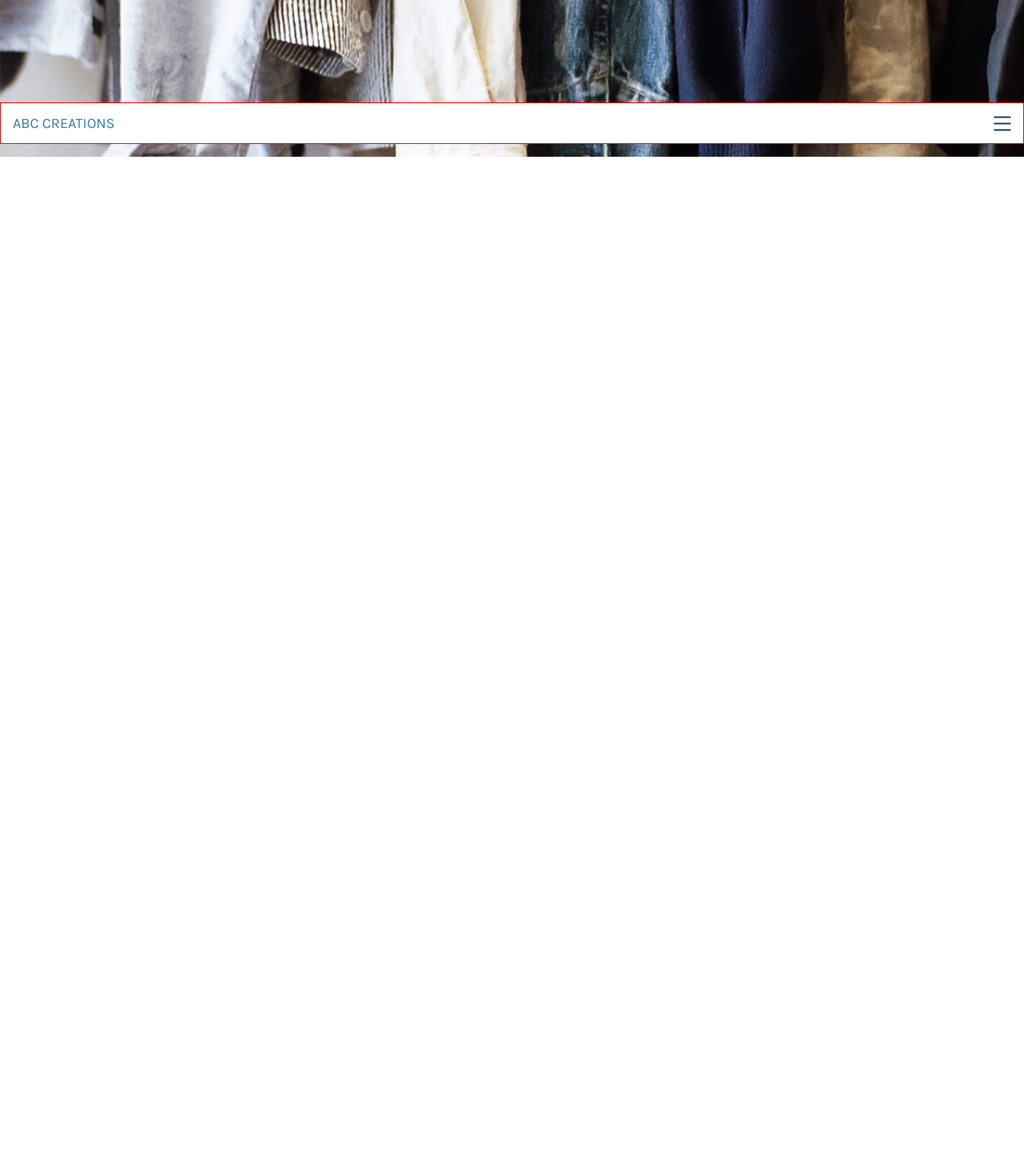
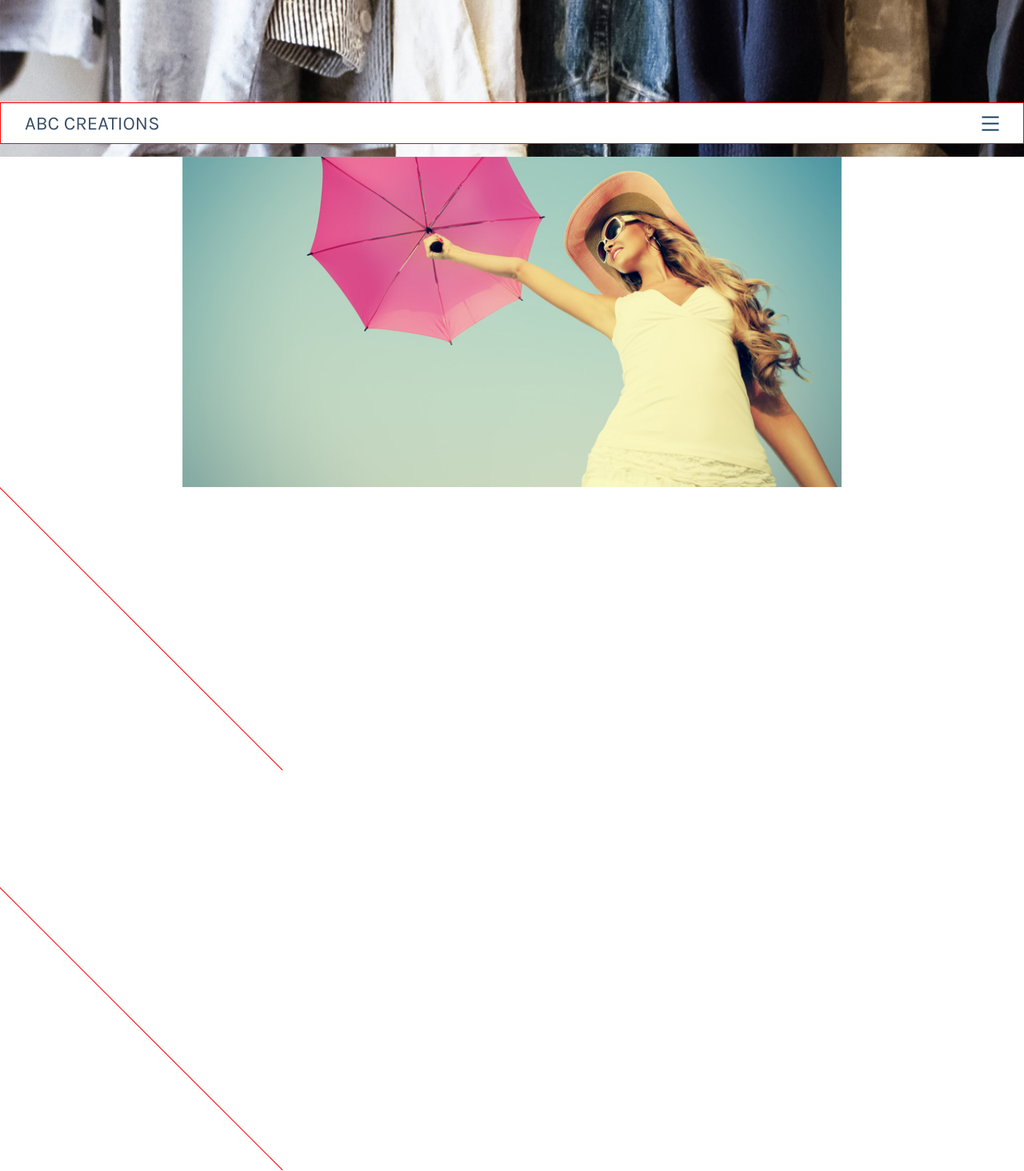
Before and after one commit to febbraiod/V-V-chal, a plain HTML site: page index.html in a window 1280 px wide. Shown: the part 620-2084 px from the top of the page at 80% size. Before the commit the page ends 816 px from the top, so only its background shows below. Drawn offline with nearby package versions, Linux system fonts and the light colour scheme.

Commit message:
add secondary image and prelim diagonal lines

```diff
--- a/css/app.css
+++ b/css/app.css
@@ -15,6 +15,11 @@ h1 {
   line-height: .5em;
   color: #fff;
   letter-spacing: .8px;
+}
+
+.logotype{
+  font-size: 1.7em;
+  color: #384f66;
 }
 
 p#subhead {
@@ -53,10 +58,37 @@ p#subhead {
   border-color: red;
 }
 
+.top_nav {
+  width: 100%;
+  z-index: 1;
+  position: fixed;
+  top: 0px;
+  background-color: #fff;
+  text-align: center;
+}
+
 #menu {
   padding: 15px 15px;
   float: right;
 }
+
+/*for diagonal lines:*/
+
+.line_box_background {
+  width:  500px;
+  height:500px;
+  position:relative;
+}
+
+.line_box_background:after{
+  content:"";
+  position:absolute;
+  border-top:1px solid red;
+  width:500px;
+  transform: rotate(45deg);
+  transform-origin: 0% 0%;
+}
+
 
 #image_burn {
   background: rgba(0,0,0,0.5);
--- a/index.html
+++ b/index.html
@@ -12,7 +12,9 @@
 
   <div class='container-fluid'>
     <div class='row'>
-      <div class='col-sm-12 no-padding'><img style='width: 100%; height: auto;' src="images/image1.jpg"></div>
+      <div class='col-sm-12 no-padding'>
+        <img style='width: 100%; height: auto;' src="images/image1.jpg">
+      </div>
       <div id ='textbox' class='col-sm-3 col-sm-offset-6'>
         <h1>FROM <span class='bold'>FACTORY</span></h1>
         <h1>TO <strong>STORE</strong></h1>
@@ -23,15 +25,29 @@
         <button type='button'>OUR PRODUCTS</button>
       </div>
     </div>
+      <div class='row'>
+        <div style='max-width: 100%;' class='col-sm-8 col-sm-offset-2'>
+          <img style='max-width: 100%;' src="images/image2.jpg">
+        </div>
       </div>
   </div>
 
   <div class='bottom_nav'>
-    <a class='navbar-brand nav' href='#'>ABC CREATIONS</a>
+    <div class='container-fluid'>
+      <a class='navbar-brand nav logotype' href='#'>ABC CREATIONS</a>
       <ul class='nav navbar-nav' id='menu'>
         <li><img src='images/nav_icon.png'></li>
       </ul>
     </div>
+  </div>
+
+  <div class='line_box_background'>
+  </div>
+
+  <div class='line_box_background' style='display:inline-block;'>
+  </div>
+
+
 
 <!--   <div class='row' id='first_row'>
     <div class='col-lg-12'>
```
Lines whose indentation alone changed are shown as unchanged.
